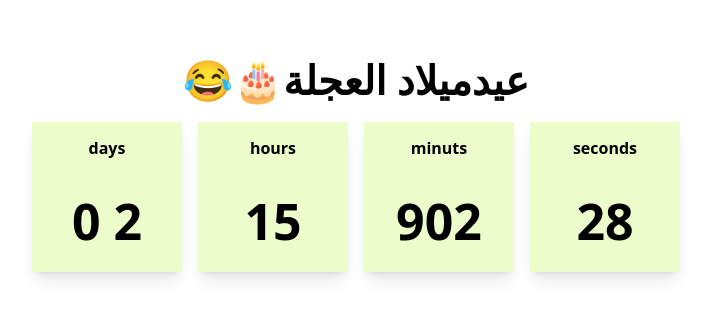
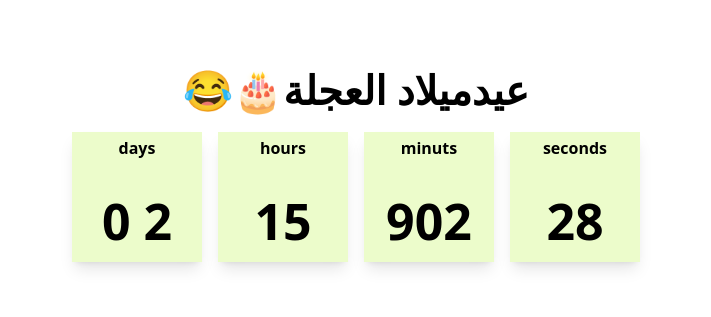
Before and after one commit to ahmed12757/Rahma-BirthDay, a website: page index.html in a window 1280 px wide. Shown: the part 233-550 px from the top of the page, without its empty margins (284-995 px from the left). Drawn offline with Linux system fonts and the light colour scheme.

Commit message:
4th commit

```diff
--- a/index.html
+++ b/index.html
@@ -16,7 +16,7 @@
       <p class="font-bold text-[40px] text-center">😂🎂عيدميلاد العجلة</p>
       <div class="grid grid-cols-12 gap-4">
         <div
-          class="col-span-6 lg:col-span-3 w-[150px] h-[150px] flex flex-col justify-center items-center shadow-lg bg-lime-100 font-bold"
+          class="col-span-6 lg:col-span-3 w-[130px] h-[130px] flex flex-col justify-center items-center shadow-lg bg-lime-100 font-bold"
         >
           <h1>days</h1>
           <br />
@@ -24,7 +24,7 @@
         </div>
 
         <div
-          class="col-span-6 lg:col-span-3 w-[150px] h-[150px] flex flex-col justify-center items-center shadow-lg bg-lime-100 font-bold"
+          class="col-span-6 lg:col-span-3 w-[130px] h-[130px] flex flex-col justify-center items-center shadow-lg bg-lime-100 font-bold"
         >
           <h1>hours</h1>
           <br />
@@ -32,7 +32,7 @@
         </div>
 
         <div
-          class="col-span-6 lg:col-span-3 w-[150px] h-[150px] flex justify-center items-center shadow-lg bg-lime-100 font-bold flex-col"
+          class="col-span-6 lg:col-span-3 w-[130px] h-[130px] flex justify-center items-center shadow-lg bg-lime-100 font-bold flex-col"
         >
           <h1>minuts</h1>
           <br />
@@ -40,7 +40,7 @@
         </div>
 
         <div
-          class="col-span-6 lg:col-span-3 w-[150px] h-[150px] flex justify-center items-center shadow-lg bg-lime-100 font-bold flex-col"
+          class="col-span-6 lg:col-span-3 w-[130px] h-[130px] flex justify-center items-center shadow-lg bg-lime-100 font-bold flex-col"
         >
           <h1>seconds</h1>
           <br />
```
Also changed, not shown: dist/css/output.css.
